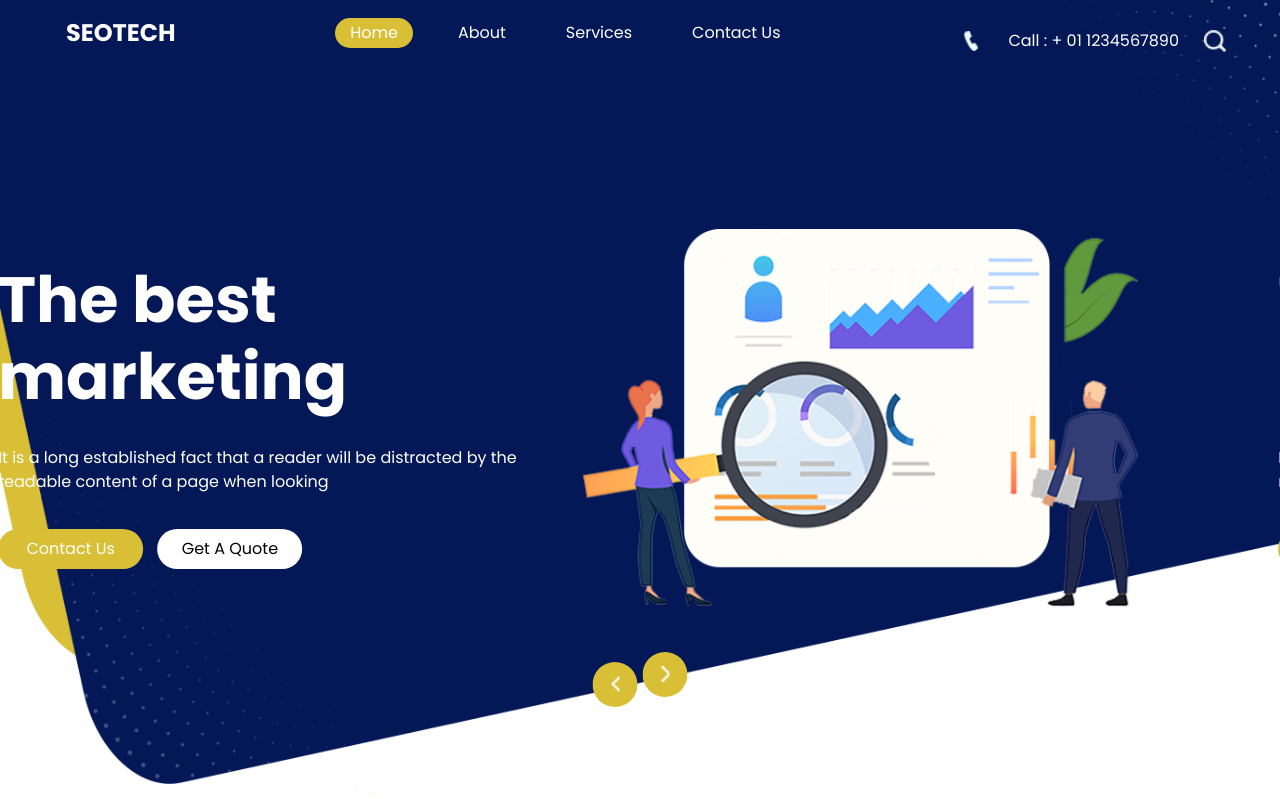
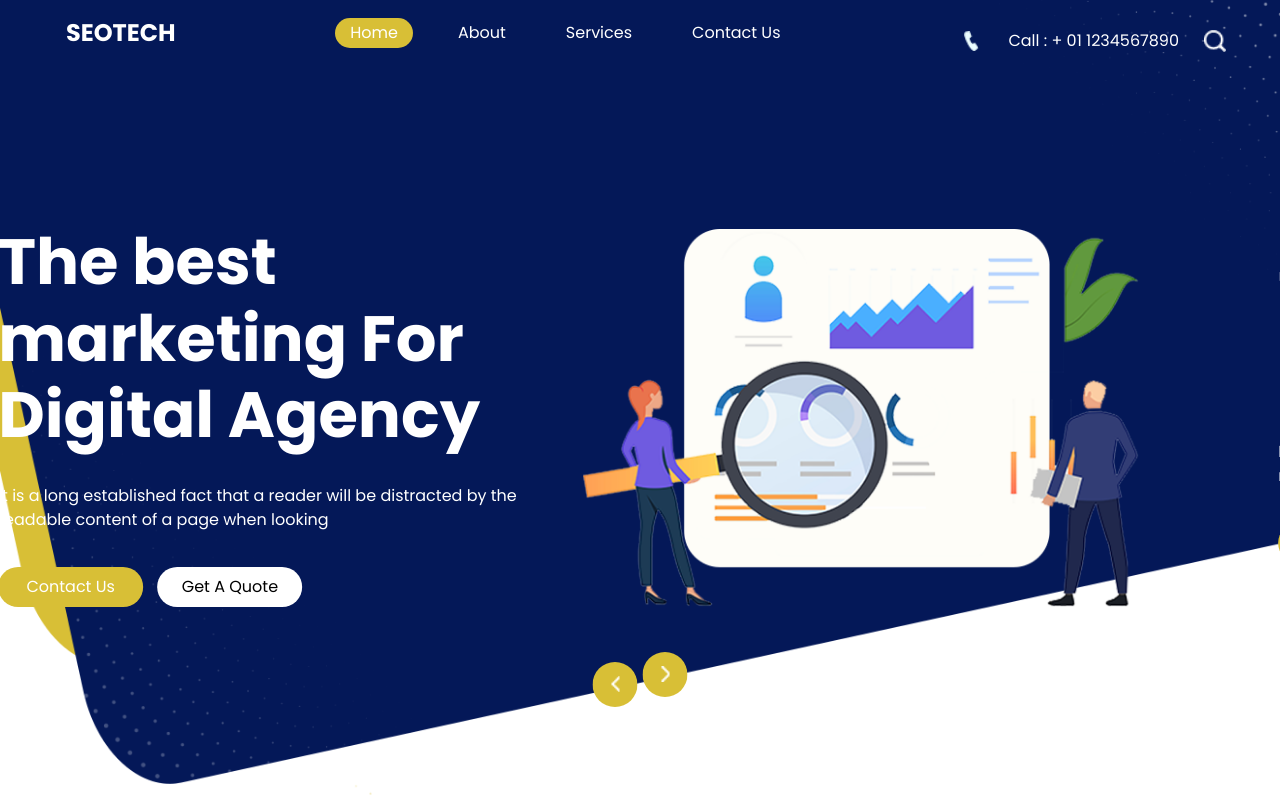
Before and after one commit to rohit-marathe/agency-website-depl-nginx, a plain HTML site: page index.html in a window 1280 px wide. Shown: the top 799 px of the page. Drawn offline with nearby package versions, Linux system fonts and the light colour scheme.

Commit message:
made some changes in the file

```diff
--- a/index.html
+++ b/index.html
@@ -90,7 +90,7 @@
                 <div class="col-md-6 ">
                   <div class="detail_box">
                     <h1>
-                      The best marketing
+                      The best marketing For Digital Agency
                     </h1>
                     <p>
                       It is a long established fact that a reader will be distracted by the readable content of a page
```
Also changed, not shown: 1 other file.
